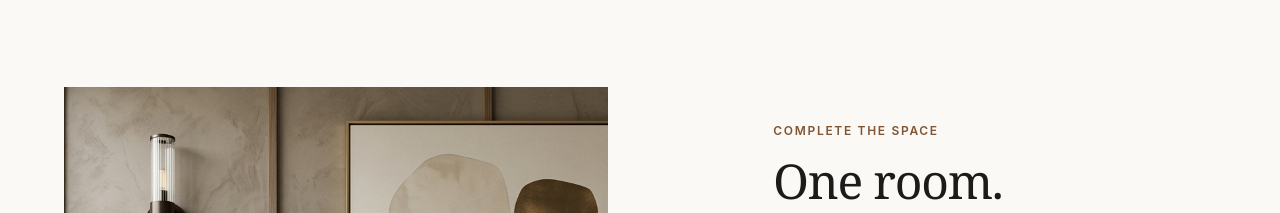
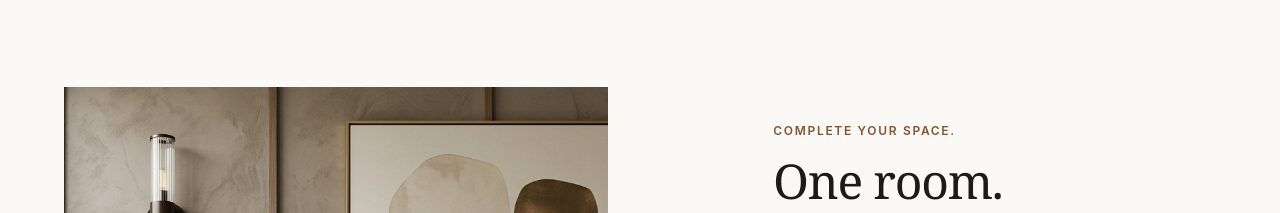
Before and after one commit to thiteswapnil1212-hue/INTERIOR-STORES-WEB, a Next.js app: page /services/sofas in a window 1280 px wide. Shown: the part 2400-2613 px from the top of the page. Built offline with nearby package versions, Linux system fonts and the light colour scheme.

Commit message:
copy(studio): refine space completion heading

```diff
--- a/src/components/sofa/IntegratedDesign.tsx
+++ b/src/components/sofa/IntegratedDesign.tsx
@@ -36,7 +36,7 @@ export default function IntegratedDesign() {
 
           {/* Eyebrow */}
           <p className="mb-4 text-xs font-semibold uppercase tracking-[0.14em] text-[#805533]">
-            Complete the Space
+            Complete your space.
           </p>
 
           {/* Heading */}
```
